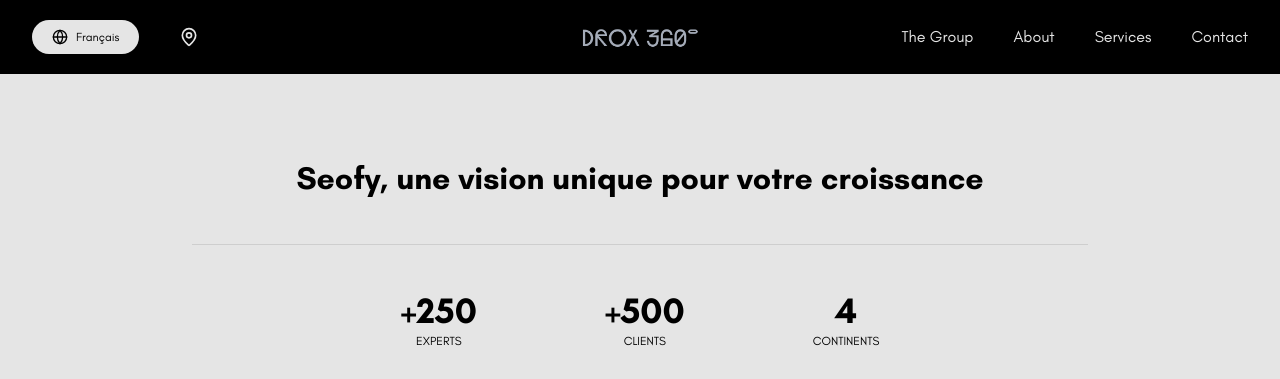
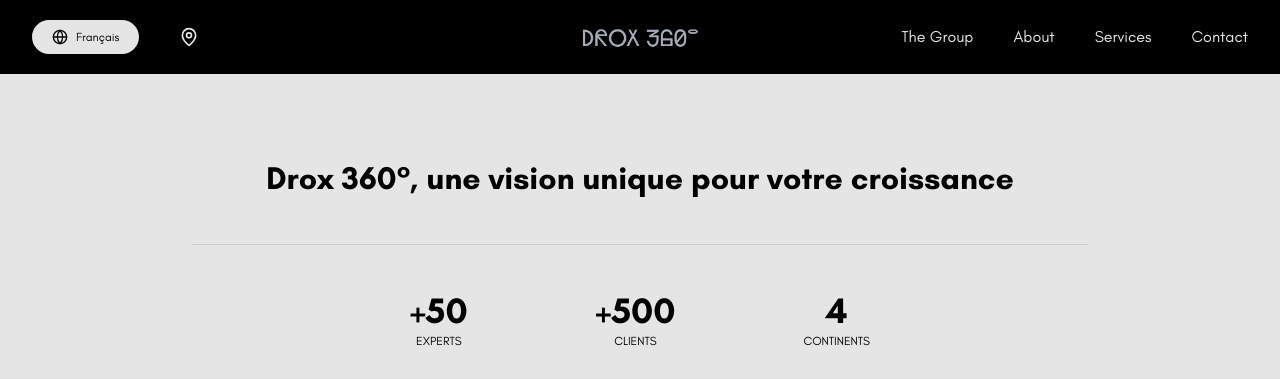
Before and after one commit to 4skygroup/drox360, a React (Vite) app: page /location in a window 1280 px wide. Shown: the top 379 px of the page. Built offline with nearby package versions, Linux system fonts and the light colour scheme.

Commit message:
fix title

```diff
--- a/src/pages/Locations.tsx
+++ b/src/pages/Locations.tsx
@@ -11,7 +11,7 @@
                 <div className="flex flex-col items-center justify-center gap-6 md:gap-8">
 
                     <p className="text-center font-bold max-w-4xl text-3xl md:text-t1 ">
-                        Seofy, une vision unique pour votre croissance
+                        Drox 360°, une vision unique pour votre croissance
                     </p>
                 </div>
 
@@ -20,7 +20,7 @@
                 <div className="grid grid-cols-2 md:flex md:flex-row gap-10 md:gap-32 w-fit max-w-5xl justify-items-center">
 
                     <div className="flex flex-col gap-y-1 items-center justify-center">
-                        <span className="font-bold text-3xl md:text-h6">+250</span>
+                        <span className="font-bold text-3xl md:text-h6">+50</span>
                         <span className="uppercase text-xs md:text-t6">Experts</span>
                     </div>
 
```
